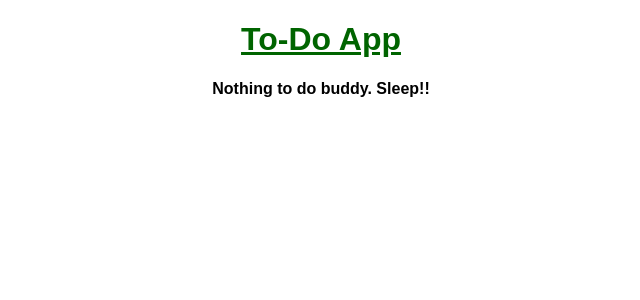
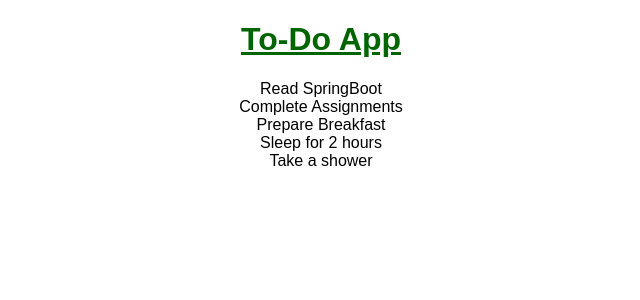
Before and after one commit to Prathyusha1211/ToDoApp, a React (Create React App) app: page / in a window 1280 px wide. Shown: the top 300 px of the page, without its empty margins (319-959 px from the left). Built offline with nearby package versions, Linux system fonts and the light colour scheme.

Commit message:
CheckPoint-3 Loops and Conditions in Components Added

```diff
--- /dev/null
+++ b/src/components/ToDoItems/ToDoItems.css
@@ -0,0 +1,7 @@
+li{
+    background-color: white;
+}
+.items{
+    text-align: center;
+    justify-content: center;
+}
--- /dev/null
+++ b/src/components/ToDoItems/ToDoItems.js
@@ -0,0 +1,7 @@
+import React from "react";
+import './ToDoItems.css'
+export default function ToDoItems({task}){
+    return(
+            <li>{task}</li>
+    );
+}
--- /dev/null
+++ b/src/components/ToDoList/ToDoList.css
@@ -0,0 +1,4 @@
+ul{
+    list-style-type: none;
+    padding: 0;
+}
--- a/src/components/ToDoList/ToDoList.js
+++ b/src/components/ToDoList/ToDoList.js
@@ -1,10 +1,29 @@
 import React, {useState} from "react";
+import ToDoItems from "../ToDoItems/ToDoItems";
+import './ToDoList.css'
 
 export default function ToDoList(){
     const [todos,setTodos] = useState([
-        {"id":1,"task":""}
+        {id:0,task:"Read SpringBoot"},
+        {id:1,task:"Complete Assignments"},
+        {id:2,task:"Prepare Breakfast"},
+        {id:3,task:"Sleep for 2 hours"},
+        {id:4,task:"Take a shower"},
     ])
+
+    const getToDoItems = () => {
+        return todos.map((item,index)=>{
+            return(
+                <ToDoItems task={item.task} key={item.id}/>
+            );
+
+        })
+    }
     return(
-            <h4>Nothing to do buddy. Sleep!!</h4>
+        <>
+            <ul type="i">{getToDoItems()}</ul>
+        </>
+
+        //<h4>Nothing to do buddy. Sleep!!</h4>
     );
 }
```
